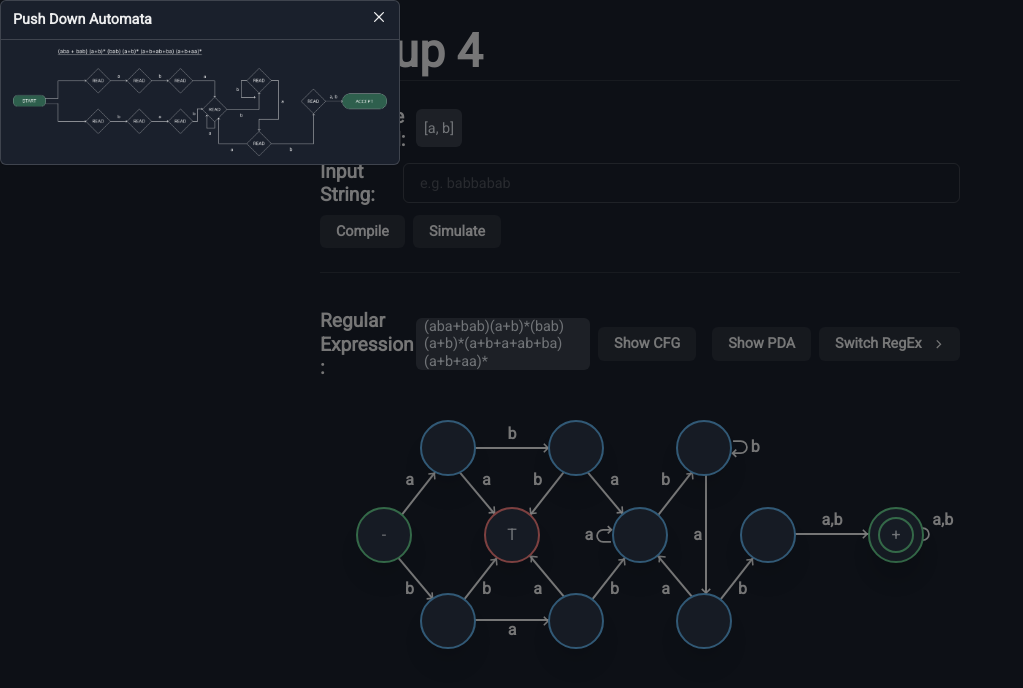
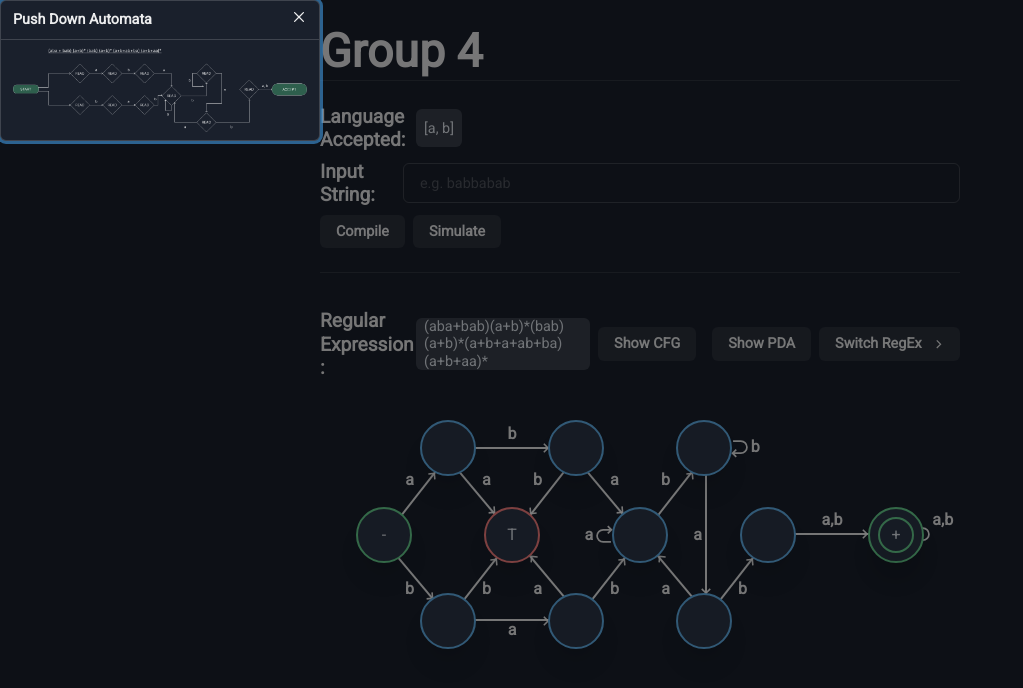
Before and after one commit to Kaezie/AutomataDFA, a Next.js app: page / in a window 1280 px wide. Both pictures are taken after a click on the button "Show PDA". Shown: the top 688 px of the page, without its empty margins (0-1023 px from the left). Built offline with nearby package versions, Linux system fonts and the light colour scheme.

Commit message:
fix popover

```diff
--- a/components/components/PDA.js
+++ b/components/components/PDA.js
@@ -13,7 +13,6 @@ import {
   PopoverArrow,
   PopoverCloseButton,
   useDisclosure,
-  Portal,
 } from "@chakra-ui/react";
 
 const PDA = ({ prob2 }) => {
@@ -25,7 +24,6 @@ const PDA = ({ prob2 }) => {
         Show PDA
       </Button>
       {isOpen && (
-        <Portal>
         <Box
           position="fixed"
           top="0"
@@ -41,11 +39,9 @@ const PDA = ({ prob2 }) => {
         >
           <Popover isOpen={isOpen} onClose={onClose} closeOnBlur={false}>
             <PopoverContent
-                _focus=""
+              position="relative"
               bg="gray.800"
               fontSize={["0.7em", "0.7em", "0.9em"]}
-                width="80%" // Adjust width as needed
-                maxW="500px" // Adjust max width as needed
               onClick={(e) => e.stopPropagation()} // Prevent closing when clicking inside the popover content
             >
               <PopoverArrow />
@@ -61,7 +57,6 @@ const PDA = ({ prob2 }) => {
             </PopoverContent>
           </Popover>
         </Box>
-        </Portal>
       )}
     </>
   );
```
Lines whose indentation alone changed are shown as unchanged.
